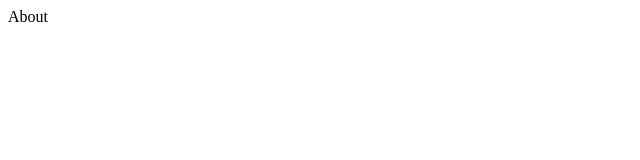
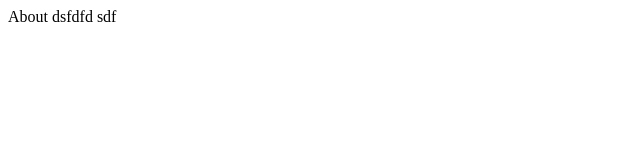
Before and after one commit to bhaveshce34reg/FirstGitRegistry, a plain HTML site: page about.html in a window 1280 px wide. Shown: the full height of the page, 0-640 px from the left. Drawn offline with Linux system fonts and the light colour scheme.

Commit message:
add new files

```diff
--- a/about.html
+++ b/about.html
@@ -2,6 +2,6 @@
     <head>
     </head>
     <body>
-        About
+        About dsfdfd sdf
     </body>
 </html>
```
Also changed, not shown: career.html (+1 -1 lines).
